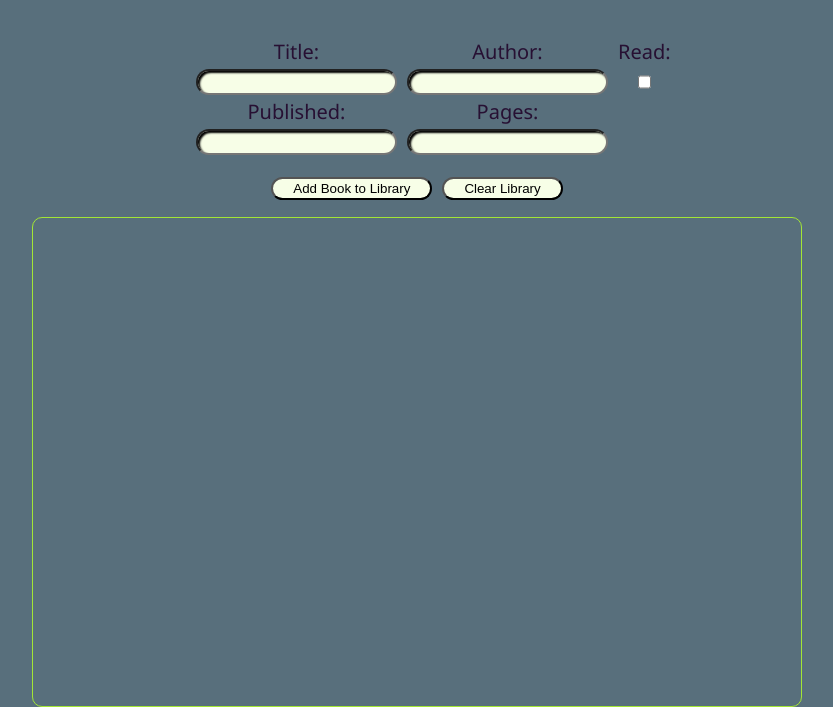
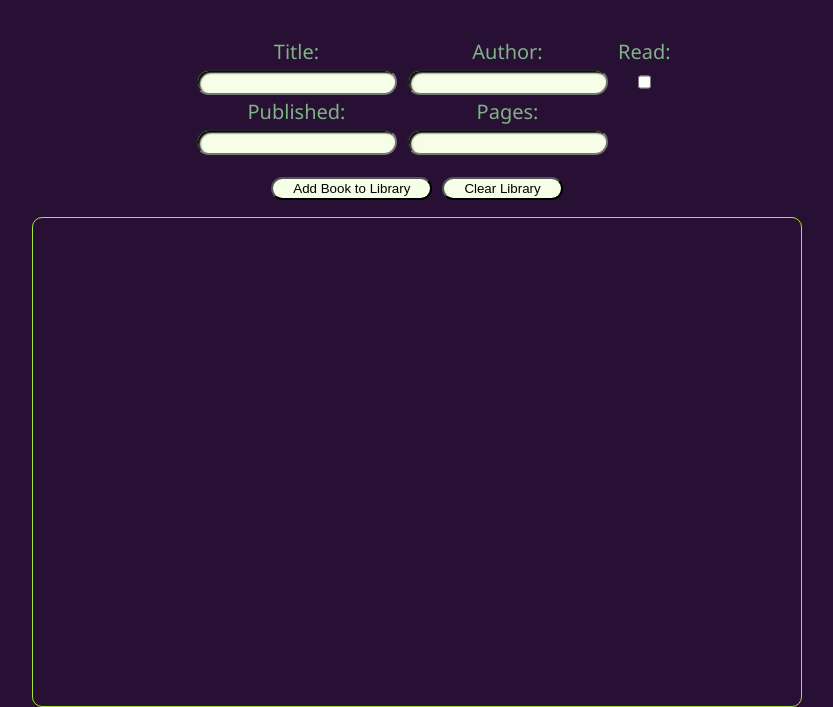
Before and after one commit to ZebraMilk/library, a plain HTML site: page index.html in a window 1280 px wide. Shown: the part 93-800 px from the top of the page, without its empty margins (223-1056 px from the left). Drawn offline with Linux system fonts and the light colour scheme.

Commit message:
Update style.css

```diff
--- a/style.css
+++ b/style.css
@@ -1,11 +1,11 @@
 :root {
   font-size: 20px;
   font-family:'Segoe UI', Tahoma, Geneva, Verdana, sans-serif;
-  --background-green: #586f7c;
+  --background-green: #271033;
   --background-orange: #592941;
   --button-green: #65a30d;
   --button-red: #dc2626;
-  --text-orange: #271033;
+  --text-orange: #7fb285;
   --text-green: #d9f99d;
   --accent-green: #a3e635;
   --form-background: #f7fee7;
```
